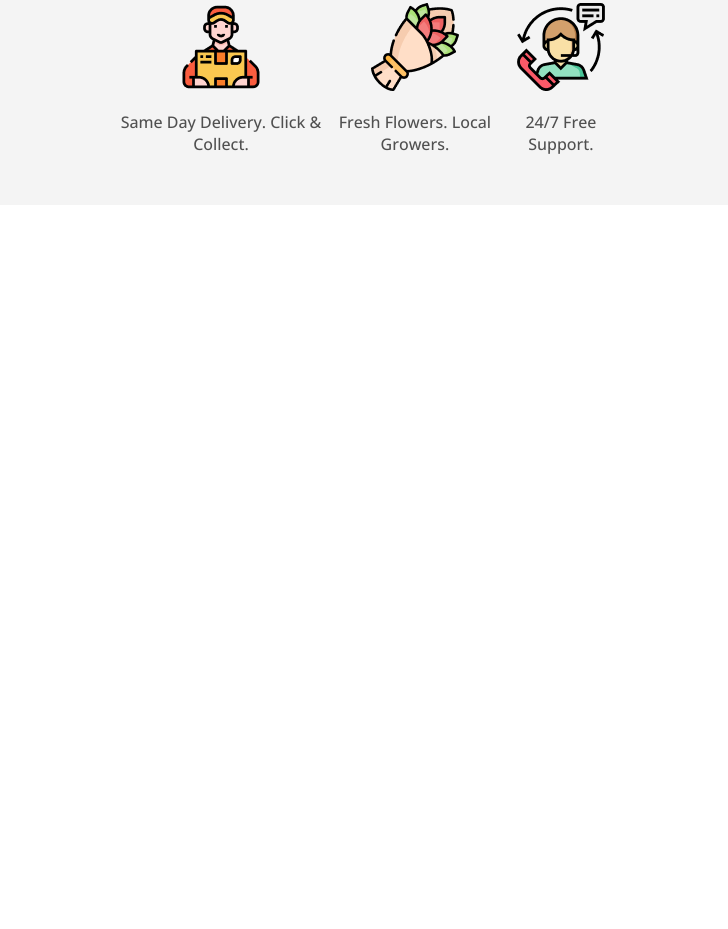
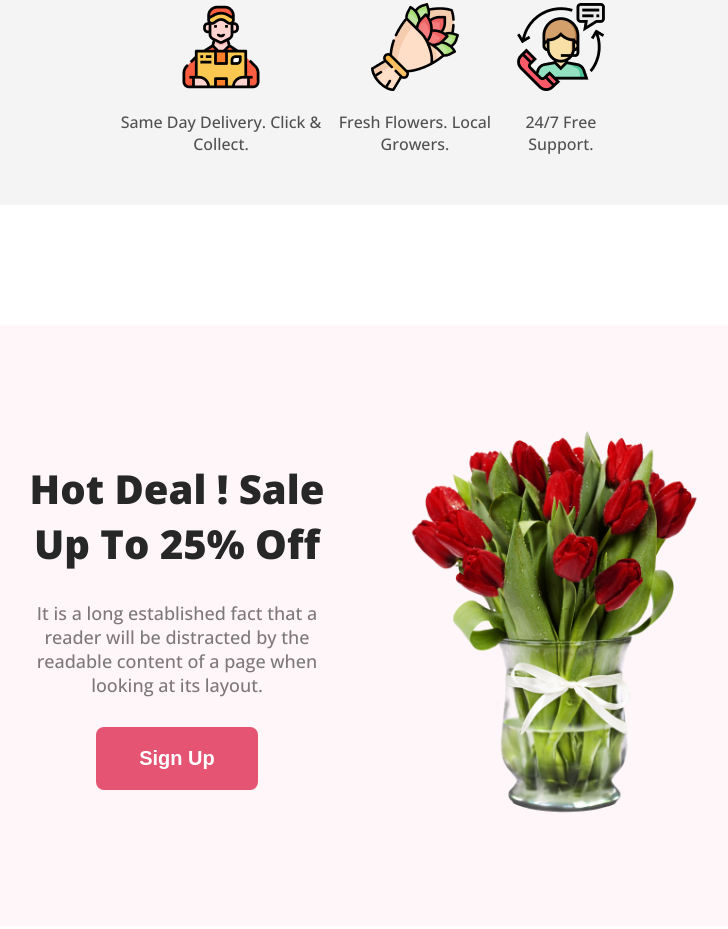
Before and after one commit to huttam6003/assignment-01, a plain HTML site: page index.html in a window 1280 px wide. Shown: the part 1997-2926 px from the top of the page, without its empty margins (273-1001 px from the left). Before the commit the page ends 2352 px from the top, so only its background shows below. Drawn offline with nearby package versions, Linux system fonts and the light colour scheme.

Commit message:
add sign up section

```diff
--- a/index.html
+++ b/index.html
@@ -77,6 +77,20 @@
           <p>24/7 Free Support.</p>
         </div>
       </section>
+      <!-- sign up section  -->
+      <section class="sign-up-section">
+        <div class="sign-up-text">
+          <h2 class="section-title">Hot Deal ! Sale Up To 25% Off</h2>
+          <p class="secondary-text">
+            It is a long established fact that a reader will be distracted by
+            the readable content of a page when looking at its layout.
+          </p>
+          <button class="btn">Sign Up</button>
+        </div>
+        <div class="sign-up-img">
+          <img src="Flower Asset/pngwing 8.png" alt="" />
+        </div>
+      </section>
     </main>
   </body>
 </html>
--- a/styles.css
+++ b/styles.css
@@ -130,3 +130,19 @@ main {
   margin: auto;
   margin-bottom: 20px;
 }
+
+/* sign up section  */
+.sign-up-section {
+  display: flex;
+  justify-content: center;
+  align-items: center;
+  padding: 100px 300px;
+  border-radius: 8px;
+  background: rgba(229, 84, 115, 0.05);
+  text-align: center;
+}
+
+.sign-up-img img {
+  width: 300px;
+  margin-left: 80px;
+}
```
